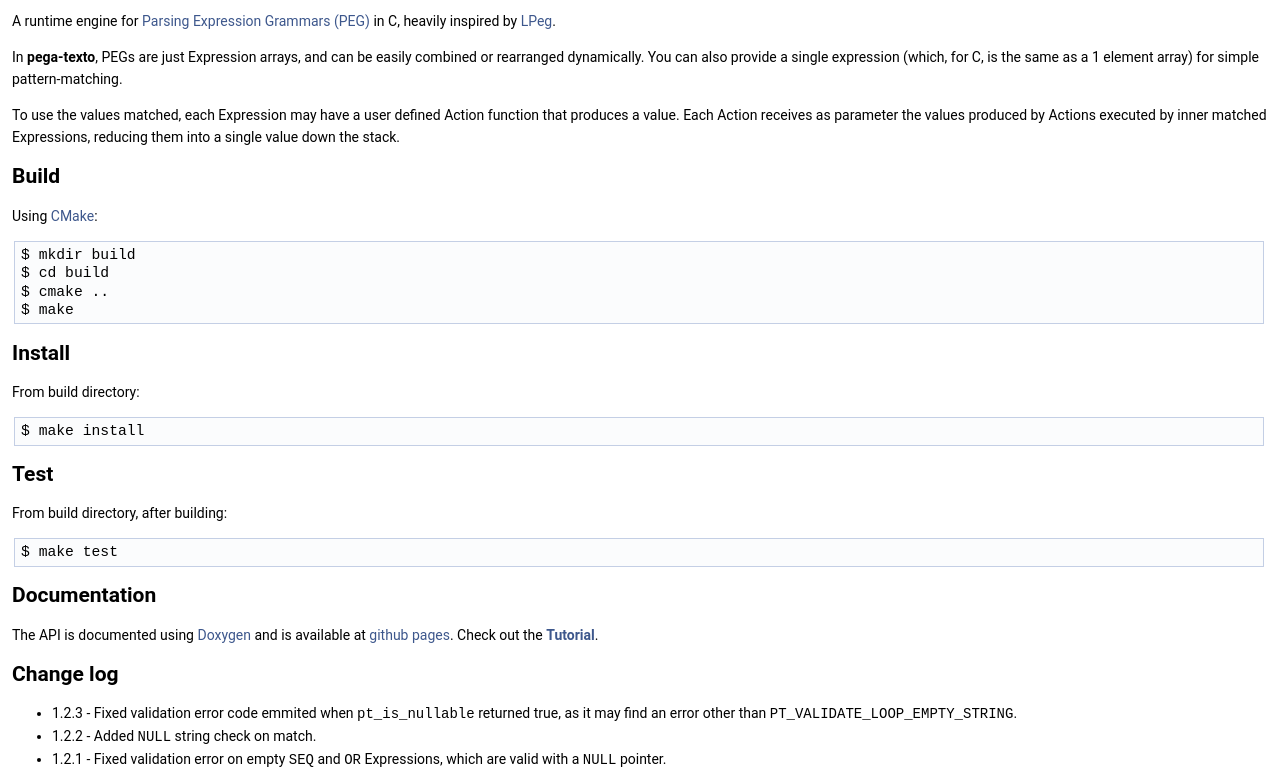
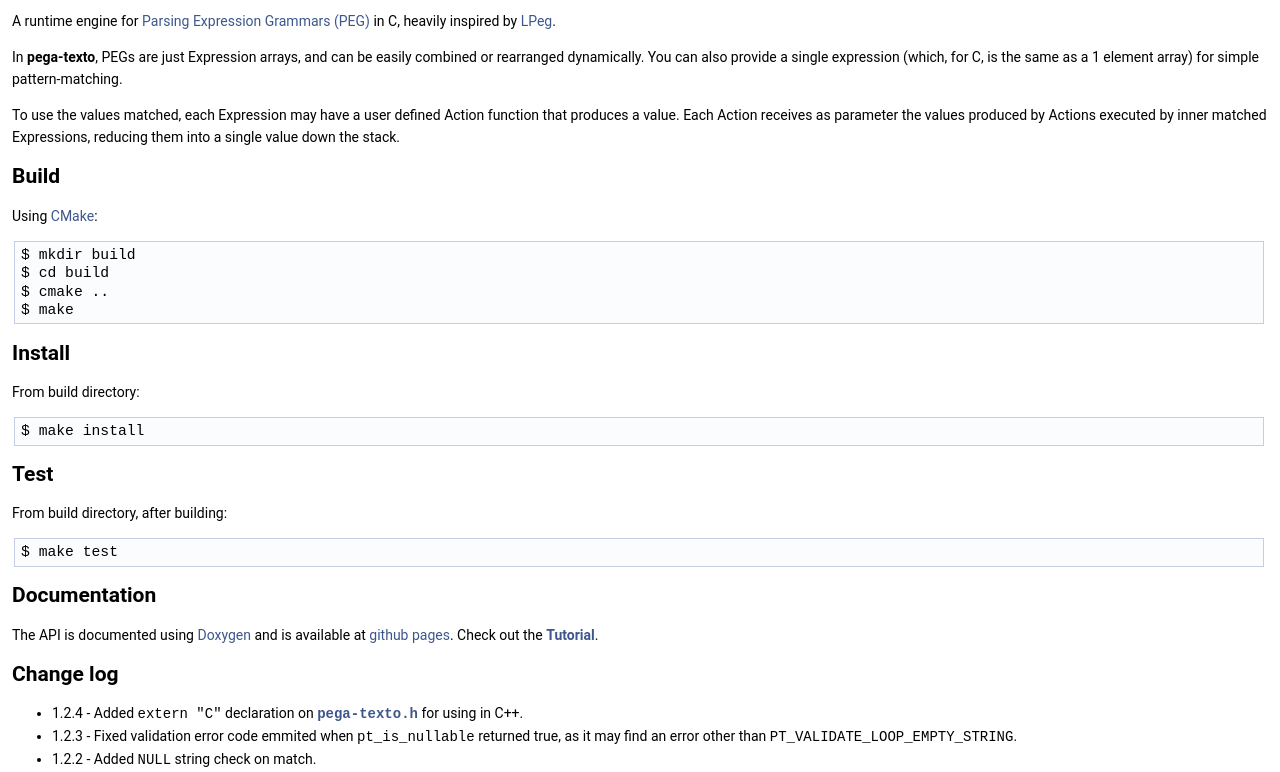
Before and after one commit to gilzoide/pega-texto, a plain HTML site: page docs/index.html in a window 1280 px wide. Shown: the part 173-945 px from the top of the page. Drawn offline with Linux system fonts and the light colour scheme.

Commit message:
Added `extern "C"` declaration, for using in C++

```diff
--- a/docs/index.html
+++ b/docs/index.html
@@ -80,6 +80,7 @@ $ make
 <p>The API is documented using <a href="http://www.stack.nl/~dimitri/doxygen/">Doxygen</a> and is available at <a href="https://gilzoide.github.io/pega-texto/">github pages</a>. Check out the <a class="el" href="md_tutorial.html">Tutorial</a>.</p>
 <h2>Change log </h2>
 <ul>
+<li>1.2.4 - Added <code>extern "C"</code> declaration on <code><a class="el" href="pega-texto_8h.html" title="Main header file: include this and you&#39;re good to go! ">pega-texto.h</a></code> for using in C++.</li>
 <li>1.2.3 - Fixed validation error code emmited when <code>pt_is_nullable</code> returned true, as it may find an error other than <code>PT_VALIDATE_LOOP_EMPTY_STRING</code>.</li>
 <li>1.2.2 - Added <code>NULL</code> string check on match.</li>
 <li>1.2.1 - Fixed validation error on empty <code>SEQ</code> and <code>OR</code> Expressions, which are valid with a <code>NULL</code> pointer.</li>
```
Also changed, not shown: docs/_r_e_a_d_m_e_8md_source.html (+1 -1 lines), docs/pega-texto_8h_source.html (+1 -1 lines), CMakeLists.txt, 2 other files.
